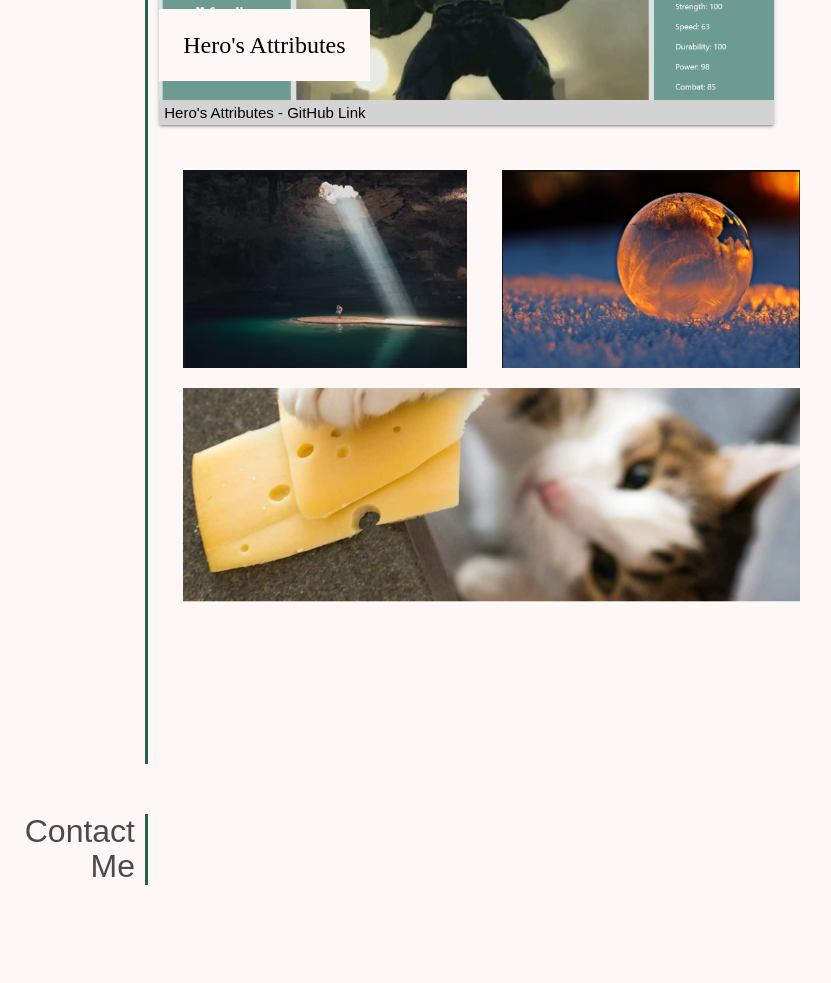
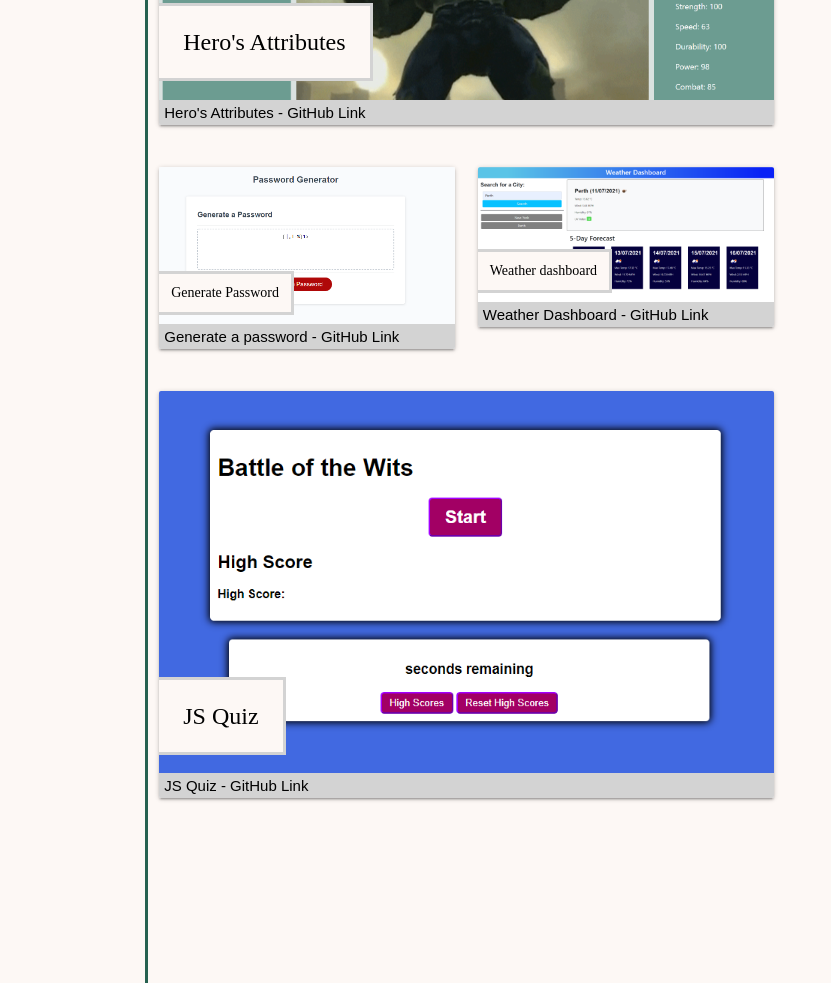
Before and after one commit to Rach-Gee/Rachaels_WebDev_Profile, a plain HTML site: page index.html in a window 1280 px wide. Shown: the part 1138-2121 px from the top of the page, without its empty margins (115-946 px from the left). Drawn offline with Linux system fonts and the light colour scheme.

Commit message:
Updating place holders to actual work

```diff
--- a/Assets/css/style.css
+++ b/Assets/css/style.css
@@ -59,6 +59,10 @@ header nav ul li a {
 header nav ul li a:hover {
     color: var(--white);
     background: var(--blush);
+}
+
+a[href] {
+
 }
 
 nav a:visited {
@@ -226,6 +230,14 @@ a:visited {
 a:link {
     color: black;
 }
+
+.card .card-image .card-title1 {
+    position: absolute;
+    max-width: 50%;
+    padding: 12px;
+    font-size: 14px
+  }
+
 /* FOOTER */
 
 footer {
--- a/index.html
+++ b/index.html
@@ -16,7 +16,7 @@
 <body>
     <header>
         <h1>Rachael-Louise Giancristofaro</h1>
-        <nav >
+        <nav>
             <ul>
                 <li><a href="#aboutme">About Me</a></li>
                 <li><a href="#mywork">My Work</a></li>
@@ -57,7 +57,7 @@
                     <div class="card">
                         <div class="card-image">
                             <a href="https://rach-gee.github.io/Hero-Attributes-and-Gif-generator/" target="blank"><img
-                                    src=".\Assets\Image\Hero.PNG" alt="place holder for future work"></a>
+                                    src=".\Assets\Image\Hero.png" alt="preview of Hero webpage"></a>
                             <span id='textcolor' class="card-title">Hero's Attributes</span>
                         </div>
                         <div class="card-content" id="margin">
@@ -67,32 +67,68 @@
                     </div>
                 </div>
             </div>
-            <div class="flex">
-                <div><a href="https://placeholder.com/" target="blank"><img class="workimg2"
-                            src="Assets\Image\Place_holder_2.PNG" alt="place holder for future work"></a></div>
-                <div><a href="https://placeholder.com/" target="blank"><img class="workimg2"
-                            src="Assets\Image\Place_holder_3.PNG" alt="place holder for future work"></a></div>
+            <div class="row">
+                <div class="col s6 m6">
+                    <div class="card">
+                        <div class="card-image">
+                            <a href="https://rach-gee.github.io/GeneratePassword_RG/" target="blank"><img
+                                    src=".\Assets\Image\Generate_Password.PNG"
+                                    alt="preview of password generater webpage"></a>
+                            <span id='textcolor' class="card-title card-title1">Generate Password</span>
+                        </div>
+                        <div class="card-content" id="margin">
+                            <a class="blackTxt" href="https://github.com/Rach-Gee/GeneratePassword_RG"
+                                target="blank">Generate a password - GitHub Link</a>
+                        </div>
+                    </div>
+                </div>
+                <div class="col s6 m6">
+                    <div class="card">
+                        <div class="card-image">
+                            <a href="https://rach-gee.github.io/Weather_Dashboard_By_RG/" target="blank"><img
+                                    src=".\Assets\Image\Weather_Dashboard.PNG"
+                                    alt="preview of Weather Dashboard webpage"></a>
+                            <span id='textcolor' class="card-title card-title1">Weather dashboard</span>
+                        </div>
+                        <div class="card-content" id="margin">
+                            <a class="blackTxt" href="https://github.com/Rach-Gee/Weather_Dashboard_By_RG"
+                                target="blank">Weather Dashboard - GitHub Link</a>
+                        </div>
+                    </div>
+                </div>
             </div>
-            <div class="flex2">
-                <div><a href="https://scratch.mit.edu/projects/528608506" target="blank"><img class="workimg3"
-                            src="Assets\Image\Where's_the_cheese.PNG" alt="Get the cheesey puffs"></a></div>
+            <div class="row">
+                <div class="col s12 m12">
+                    <div class="card">
+                        <div class="card-image">
+                            <a href="https://rach-gee.github.io/JS_Quiz/" target="blank"><img
+                                    src=".\Assets\Image\JS_Quiz.PNG" alt="preview of JS Quiz webpage"></a>
+                            <span id='textcolor' class="card-title">JS Quiz</span>
+                        </div>
+                        <div class="card-content" id="margin">
+                            <a class="blackTxt" href="https://github.com/Rach-Gee/JS_Quiz"
+                                target="blank">JS Quiz - GitHub Link</a>
+                        </div>
+                    </div>
+                </div>
             </div>
         </section>
     </section>
     <br>
     <section class="contactinfo">
         <section>
-        <h2 id="contactme">Contact<br>Me</h2>
-        <br>
-        <br>
-        <br>
+            <h2 id="contactme">Contact<br>Me</h2>
+            <br>
+            <br>
+            <br>
             <ul>
                 <li id="phone">0401 455 252</li>
                 <li id="email"> <a href="mailto:Rach-Gee@hotmail.com">Rach-Gee@hotmail.com</a></li>
                 <li class="fa fa-linkedin"><a href="https://linkedin.com/in/rachael-giancristofaro-32ab38204"
                         target="blank"> LinkedIn</a></li>
+                <li> <a href="pdf_server.php?file=pdffilename">Download my eBook</a></li>
             </ul>
-    </section>
+        </section>
     </section>
     <footer>
         <br>
```
Also changed, not shown: Assets/Image/Generate_Password.PNG (added), Assets/Image/JS_Quiz.PNG (added), Assets/Image/Place_holder_1.PNG (deleted), Assets/Image/Place_holder_2.PNG (deleted), Assets/Image/Place_holder_3.PNG (deleted), Assets/Image/Weather_Dashboard.PNG (added), Assets/Image/Where's_the_cheese.PNG (deleted), Assets/Image/web disign photo.jpg (deleted), Assets/materialize-v1.0.0 (1)/materialize/css/materialize.css.
